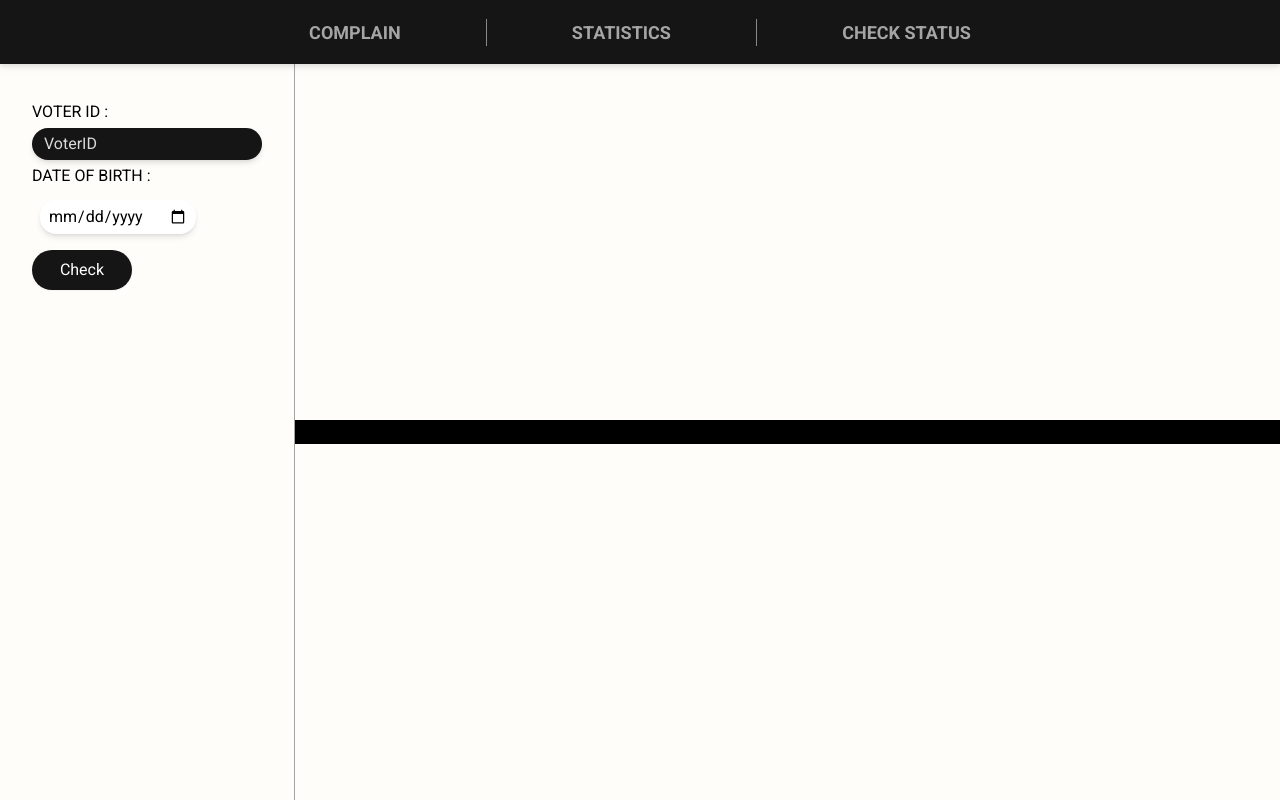
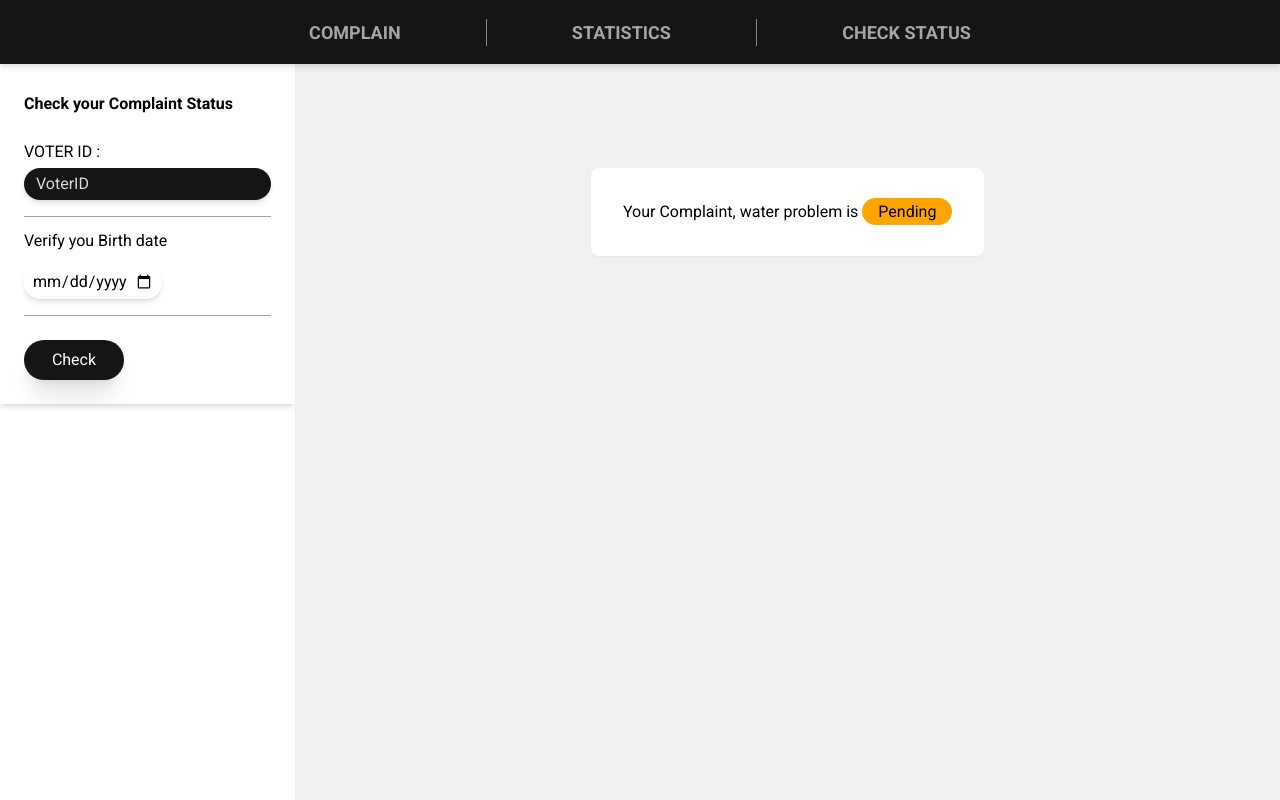
Before and after one commit to YakshMahawer/RRR, a React (Create React App) app in the folder frontend/: page /status in a window 1280 px wide. Built offline with nearby package versions, Linux system fonts and the light colour scheme.

Commit message:
_status_and_complain_fetch_functions

```diff
--- a/frontend/src/pages/Complain/Complain.js
+++ b/frontend/src/pages/Complain/Complain.js
@@ -1,13 +1,44 @@
 import React, { Fragment, useState } from "react";
 import logo from "../../images/RRR_Netflix_logo.webp";
-import { Link } from "react-router-dom";
 import Header from "../Header/Header";
 import bgsvg from "../../images/bgsvg.svg";
-// import { useNavigate } from "react-router-dom";
+import { useNavigate } from "react-router-dom";
 
 const Complain = () => {
-  // const navigate = useNavigate();
   const [disabled, setDisabled] = useState(true);
+  const navigate = useNavigate();
+
+  const registercomplaint = async (event) => {
+    event.preventDefault();
+    const voterId = event.target.voterId.value;
+    const dob = event.target.start.value;
+    const problem = event.target.problems.value;
+
+    console.log(voterId, dob, problem);
+
+    const response = await fetch(
+      "http://localhost:5000/complain",
+      {
+        method: "POST",
+        headers: {
+          "Content-Type": "application/json",
+        },
+        body: JSON.stringify({
+          voterId,
+          dob,
+          problem,
+        }),
+      }
+    );
+
+    const responseData = await response.json();
+    console.log(responseData);
+
+    if (responseData.status === "success") {
+      navigate("/thanks");
+      // window.location.href = "/thankyou";
+    }
+  };
 
   const handleDisabled = (event) => {
     const getProblem = event.target.value;
@@ -17,18 +48,21 @@ const Complain = () => {
   return (
     <Fragment>
       <Header />
-      <div className="info bg-[#fffdfa] h-[calc(100vh-4rem)] w-full flex flex- justify-center items-center ">
+      <div className="info bg-[#f1f1f1] h-[calc(100vh-4rem)] w-full flex flex- justify-center items-center ">
         {/* <img src={logo} alt="RRR" className="logo w-24" />  */}
-        <div className="container w-[55%] min-w-[350px] flex flex-row justify-around items-center p-4 bg-[#fffdfa] rounded-3xl shadow-md ">
+        <div className="container w-[55%] min-w-[350px] flex flex-row justify-around items-center p-4 bg-[#ffffff] rounded-3xl shadow-md ">
           <div className="form flex flex-col justify-center items-center">
             <h1 className="heading text-[18px] font-black mb-2 ">
               Enter your complaint
             </h1>
 
-            <form className=" w-full leading-[40px] flex flex-col ">
+            <form
+              onSubmit={registercomplaint}
+              className=" w-full leading-[40px] flex flex-col "
+            >
               <p className=" font-bold mb-4 ">Enter your details</p>
               <div className="voterId border-b border-[#afafaf] pb-4  ">
-                {/* <label htmlFor="start"> VOTER ID :</label> */}
+                {/* <label> VOTER ID :</label> */}
                 <input
                   type="text"
                   id="voterId"
@@ -38,7 +72,7 @@ const Complain = () => {
               </div>
 
               <div className="dob border-b border-[#afafaf] pb-3">
-                <label htmlFor="dob">DATE OF BIRTH :</label>
+                <label>DATE OF BIRTH :</label>
                 <input
                   type="date"
                   id="start"
@@ -49,7 +83,7 @@ const Complain = () => {
               </div>
               <div className="problems border-b border-[#afafaf] pb-3">
                 <h5>Select your problem below</h5>
-                <label htmlFor="problems">Option: </label>
+                <label >Option: </label>
 
                 <select
                   onChange={(e) => handleDisabled(e)}
@@ -69,7 +103,7 @@ const Complain = () => {
                 <div className="others">
                   <div className="others grid grid-flow-row">
                     <h5>Write your problem if not in the options</h5>
-                    {/* <label htmlFor="others">OTHERS :</label> */}
+                    {/* <label ="others">OTHERS :</label> */}
 
                     <textarea
                       id="others"
@@ -84,17 +118,18 @@ const Complain = () => {
                 </div>
               )}
 
-              <Link to="/thanks">
-                <input
-                  type="submit"
-                  value="Submit"
-                  className="submit bg-[#151515] text-white ease-in-out duration-300 shadow-sm w-[100px] p-1 mt-4 rounded-3xl px-3 hover:cursor-pointer hover:bg-[#aea0e5] "
-                />
-              </Link>
+              <input
+                type="submit"
+                value="Submit"
+                className="submit bg-[#151515] text-white ease-in-out duration-300 shadow-sm w-[100px] p-1 mt-4 rounded-3xl px-3 hover:cursor-pointer hover:bg-[#aea0e5] "
+              />
             </form>
           </div>
-          <img src={bgsvg} className="w-[50%] mx-2 max-[1000px]:hidden " alt="bg" />
-
+          <img
+            src={bgsvg}
+            className="w-[50%] mx-2 max-[1000px]:hidden "
+            alt="bg"
+          />
         </div>
       </div>
     </Fragment>
--- a/frontend/src/pages/Status/Status.js
+++ b/frontend/src/pages/Status/Status.js
@@ -2,15 +2,42 @@ import React, { Fragment } from "react";
 import Header from "../Header/Header";
 
 const Status = () => {
+
+  const complaintStatus = async (e) => {
+    e.preventDefault();
+    const voterId = e.target.voterId.value;
+    const dob = e.target.start.value;
+
+    console.log(voterId, dob);
+
+    // const response = await fetch("http://localhost:5000/status", {
+    //   method: "POST",
+    //   headers: {
+    //     "Content-Type": "application/json",
+    //   },
+    //   body: JSON.stringify({
+    //     voterId,
+    //     dob,
+    //   }),
+    // });
+
+    // const responseData = await response.json();
+    // // console.log(responseData);
+
+  };
+
   return (
     <Fragment>
       <Header />
 
-      <div className="status bg-[#fffdfa] flex flex-row justify-start items-center w-full h-[calc(100vh-4rem)] ">
+      <div className="status bg-[#ffffff] flex flex-row justify-start items-center w-full h-[calc(100vh-4rem)] ">
         <div className="instatus w-96 h-full leading-8 ">
-          <form className=" w-full p-8 border-r h-full border-[#a4a4a4] ">
-            <div className="voterId">
-              <label for="start"> VOTER ID :</label>
+          <form
+            onSubmit={complaintStatus}
+           className=" w-full p-6 shadow-md border-[#a4a4a4] ">
+            <h1 className="font-bold">Check your Complaint Status</h1>
+            <div className="voterId border-b border-[#a1a1a1] pb-4 my-2 mt-4 ">
+              <label > VOTER ID :</label>
               <input
                 className="shadow-md rounded-2xl w-full text-white px-3 placeholder:text-[#dadada] bg-[#151515] "
                 placeholder="VoterID"
@@ -19,28 +46,39 @@ const Status = () => {
                 required
               />
             </div>
-            <div className="dob">
-              <label for="dob">DATE OF BIRTH :</label>
+            <div className="dob my-2 border-b border-[#a1a1a1] pb-4 ">
+              <label >Verify you Birth date</label>
               <input
-                className="date shadow-md rounded-2xl bg-[white] text-[black] w-50 mx-2 mt-2 px-2"
+                className="date shadow-md rounded-2xl bg-[white] text-[black] w-50  mt-2 px-2"
                 type="date"
                 id="start"
                 name="trip-start"
-                min="2005-01-01"
+                max="2005-01-01"
                 required
               />
             </div>
             <button
               type="submit"
               value="Check Your Status"
-              className="submit bg-[#151515] text-white ease-in-out duration-300 shadow-sm w-[100px] p-1 mt-4 rounded-3xl px-3 hover:cursor-pointer hover:bg-[#aea0e5] "
+              className="submit bg-[#151515] text-white ease-in-out duration-300 shadow-xl w-[100px] p-1 mt-4 rounded-3xl px-3 hover:cursor-pointer hover:bg-[#aea0e5] "
             >
               Check
             </button>
           </form>
         </div>
-        <div className="statuscontent  w-full bg-[black] ">
-dd
+        <div className="statuscontent flex flex-col justify-center items-center  w-full h-full bg-[#f1f1f1] ">
+          <div className="statusblock bg-[#ffffff] p-8 translate-y-[-250%] rounded-lg shadow-sm ">
+            <h1 className="title">
+              Your Complaint,
+              <span> water problem is </span>
+              <span>
+
+                <span className=" px-4 py-1 bg-[orange] rounded-full ">
+                  Pending
+                </span>
+              </span>
+            </h1>
+          </div>
         </div>
       </div>
     </Fragment>
```
